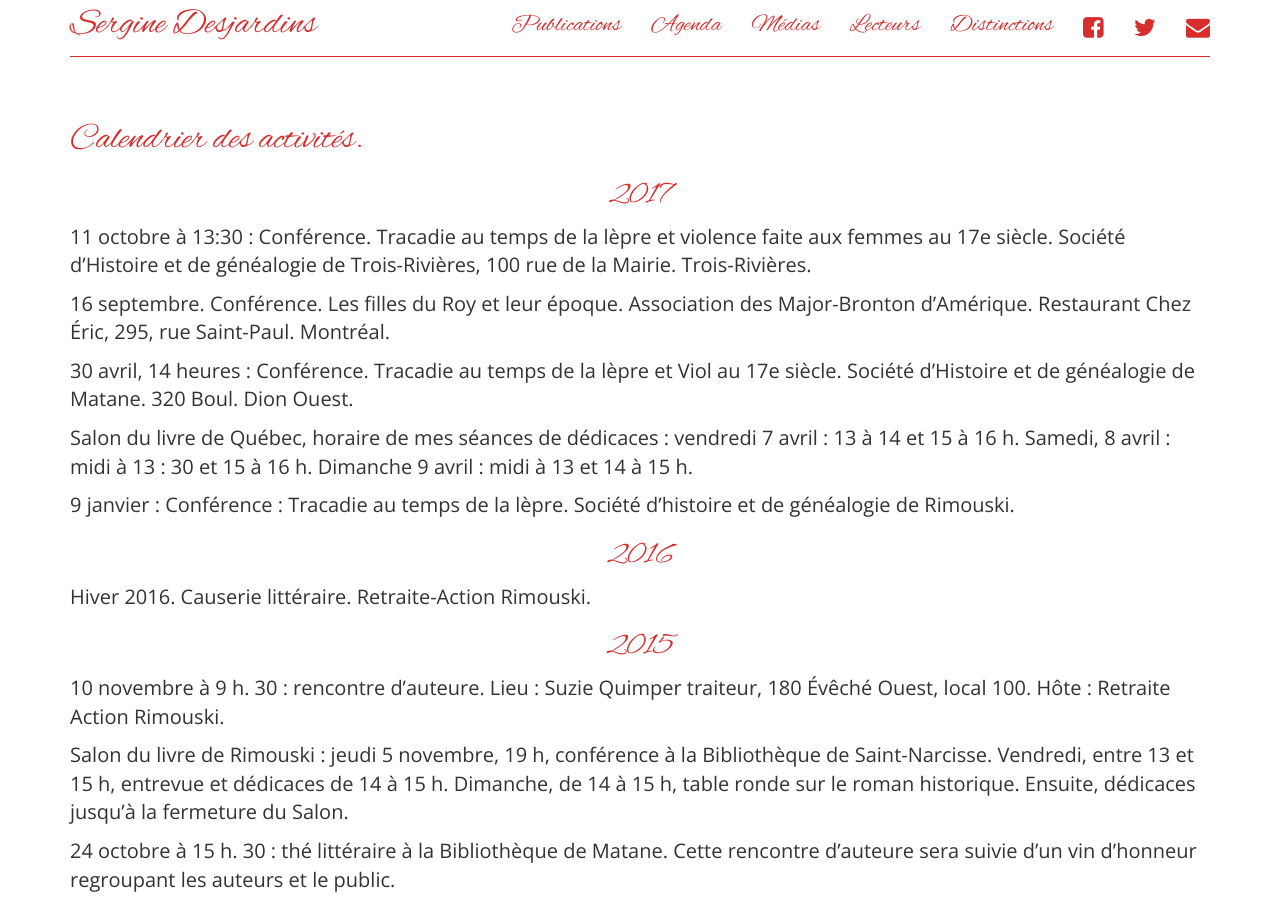
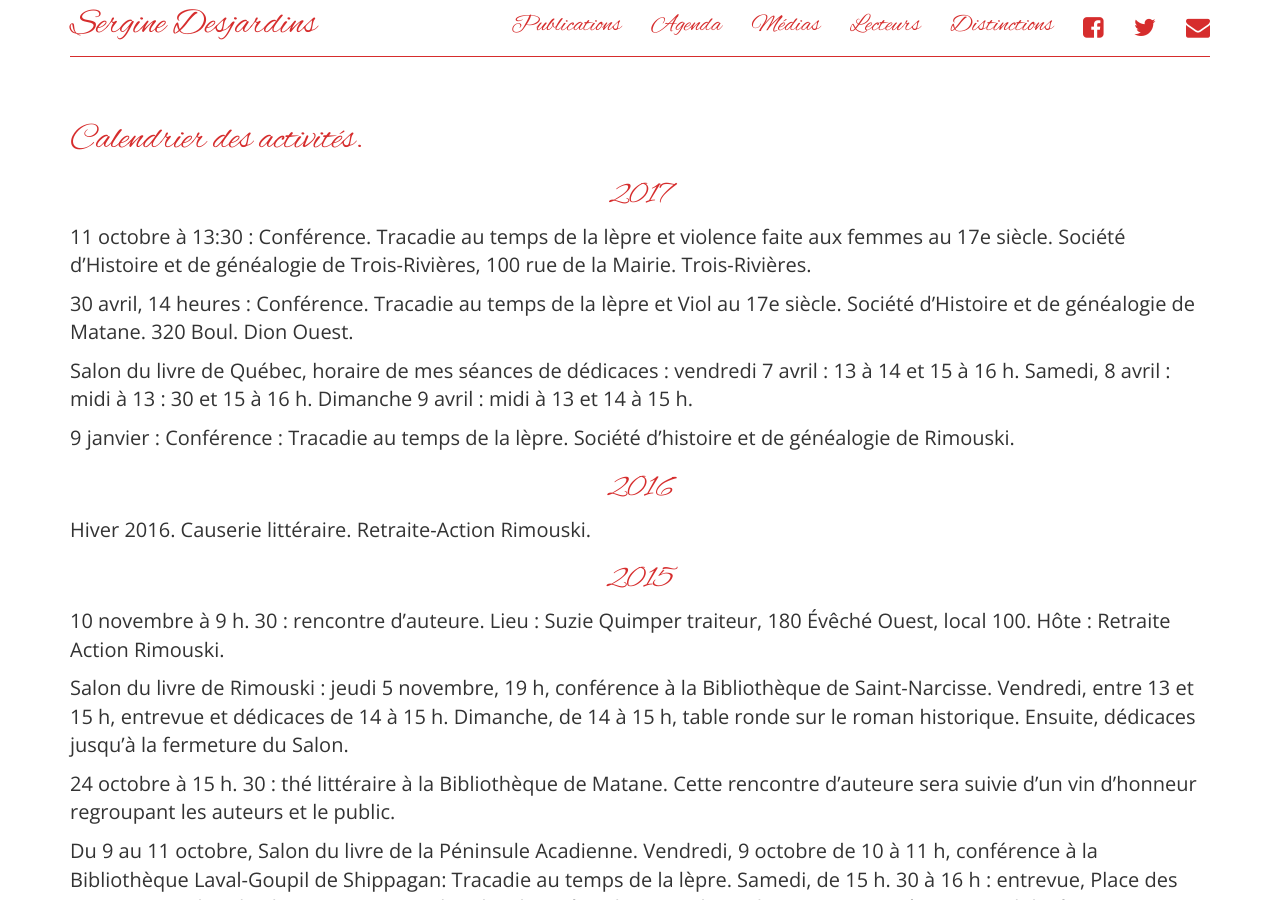
Before and after one commit to serginedesjardins/serginedesjardins.github.io, a Jekyll site: the page built from agenda.md, in a window 1280 px wide and 900 px high. Built offline with Jekyll 4.4.1, drawn with Linux system fonts in a browser that asks for light colours; nearby versions of some CDN libraries.

Commit message:
J'ai enlevé ma conférence Mtl

```diff
--- a/agenda.md
+++ b/agenda.md
@@ -10,8 +10,6 @@ permalink: /agenda/
 
 
 11 octobre à 13:30 : Conférence. Tracadie au temps de la lèpre et violence faite aux femmes au 17e siècle. Société d’Histoire et de généalogie de Trois-Rivières, 100 rue de la Mairie. Trois-Rivières.
-
-16 septembre. Conférence. Les filles du Roy et leur époque. Association des Major-Bronton d’Amérique. Restaurant Chez Éric, 295, rue Saint-Paul. Montréal.
 
 30 avril, 14 heures : Conférence. Tracadie au temps de la lèpre et Viol au 17e siècle. Société d’Histoire et de généalogie de Matane. 320 Boul. Dion Ouest.
 
```
